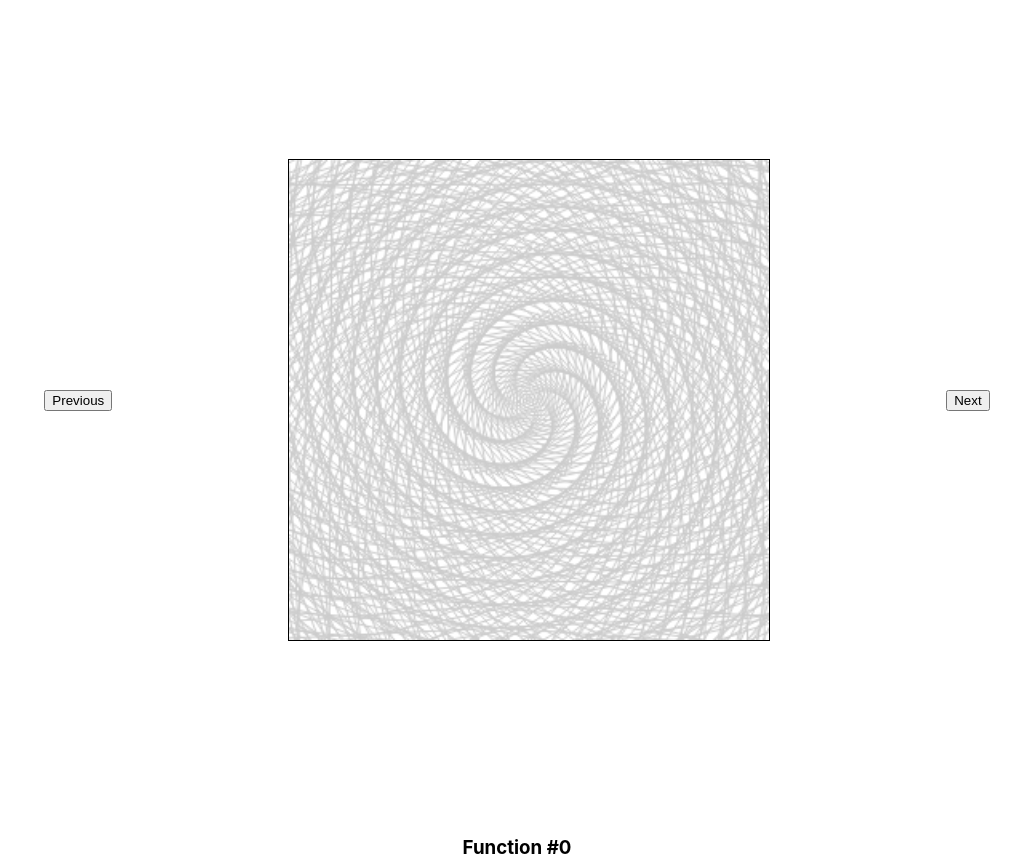
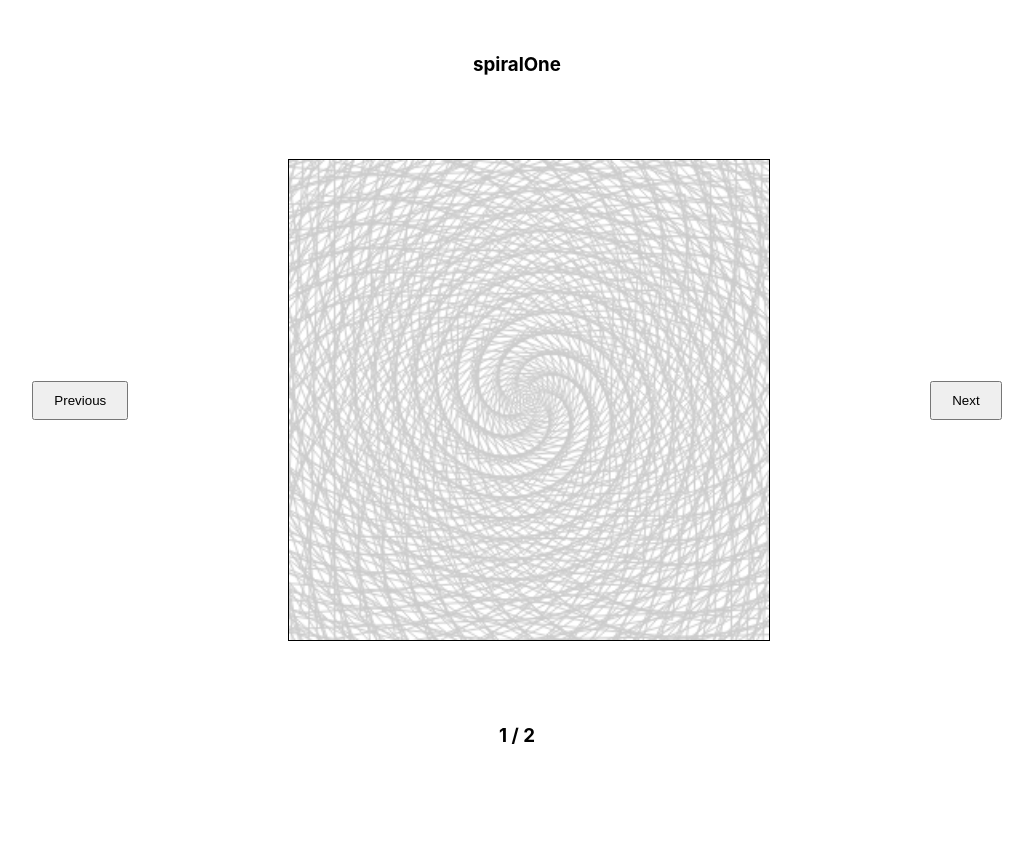
Before and after one commit to morgan-sam/Canvas-Art-Gallery, a React (Create React App) app: page / in a window 1280 px wide. Shown: the whole page, without its empty margins (123-1156 px from the left). After the commit the page ends 800 px from the top, so only its background shows below. Built offline with nearby package versions, Linux system fonts and the light colour scheme.

Commit message:
nav now corect

```diff
--- a/src/App.css
+++ b/src/App.css
@@ -13,10 +13,15 @@
     justify-content: center;
 }
 
+.nav-btn {
+    padding: 10px 20px;
+    cursor: pointer;
+}
+
 #canvas {
     display: flex;
     width: 30rem;
     height: 30rem;
-    margin: 11rem;
+    margin: 4rem 10rem;
     border: 1px solid black;
 }
--- a/src/App.js
+++ b/src/App.js
@@ -34,11 +34,11 @@ const App = () => {
         <div className="app">
             <h3>{artFunctions[currentFunctionID].name}</h3>
             <div className="display">
-                <button onClick={()=>navButtonClicked(-1)}>Previous</button>
+                <button className="nav-btn" onClick={()=>navButtonClicked(-1)}>Previous</button>
                 <canvas id="canvas" width="300" height="300" />
-                <button onClick={()=>navButtonClicked(1)}>Next</button>
+                <button className="nav-btn" onClick={()=>navButtonClicked(1)}>Next</button>
             </div>
-            <h3>Function #{currentFunctionID}</h3>
+            <h3>{currentFunctionID + 1} / {artFunctions.length} </h3>
         </div>
     );
 };
```
Also changed, not shown: 1 other file (tests, documents, lock files or other folders).
